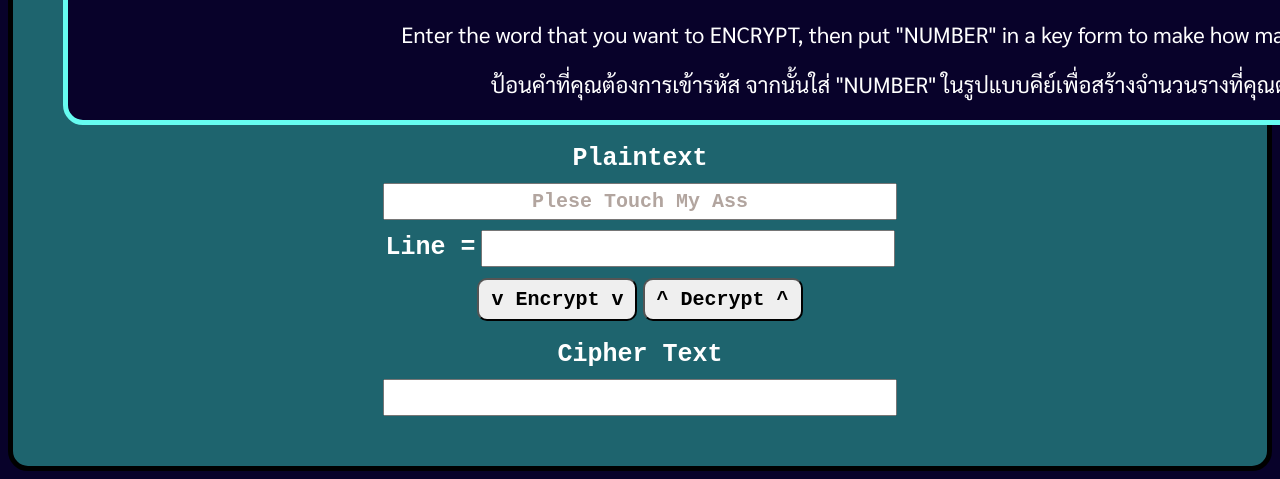
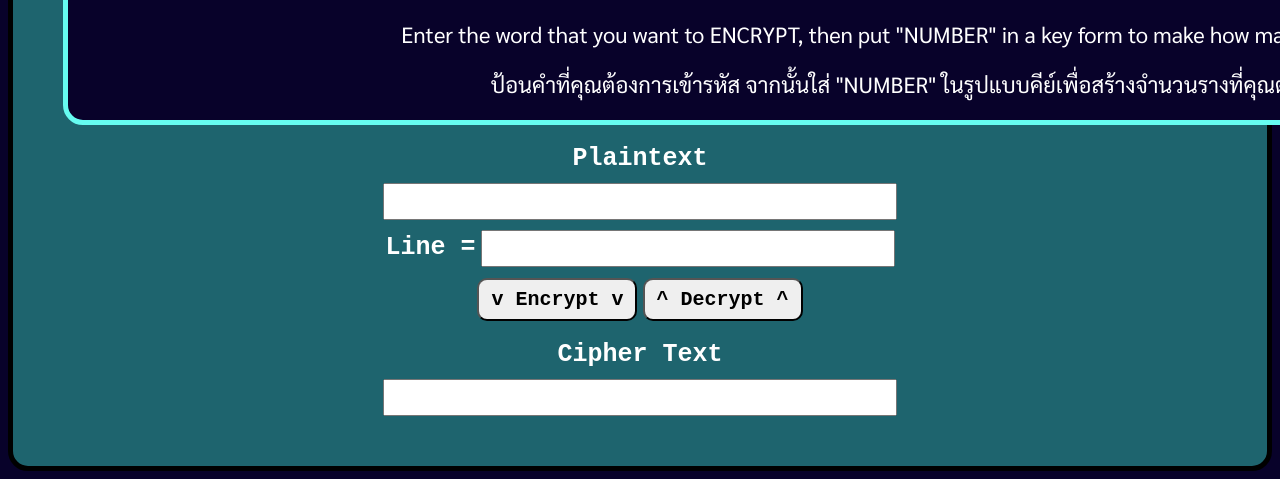
Before and after one commit to Folkvich/KITTIPOS-Encryption, a website: page RailFenceCipher.html in a window 1280 px wide. Shown: the part 349-828 px from the top of the page. Drawn offline with Linux system fonts and the light colour scheme.

```diff
--- a/RailFenceCipher.html
+++ b/RailFenceCipher.html
@@ -30,8 +30,7 @@
             style=" font-family: 'Courier New', Courier, monospace ;font-size: 25px; font-weight: bold;">Plaintext</label>
         <br>
         <input id="p" name="p" type="text"
-            style=" font-family: 'Courier New', Courier, monospace ;font-size: 20px; font-weight: bold; margin-top: 10px; width: 500px; padding: 5px"
-            placeholder="Plese Touch My Ass">
+            style=" font-family: 'Courier New', Courier, monospace ;font-size: 20px; font-weight: bold; margin-top: 10px; width: 500px; padding: 5px">
         <br>
         <label
             style=" font-family: 'Courier New', Courier, monospace ;font-size: 25px; font-weight: bold; margin-bottom: 10px;">Line
```
Also changed, not shown: MonoalphabeticCipher.html (+1 -2 lines).
